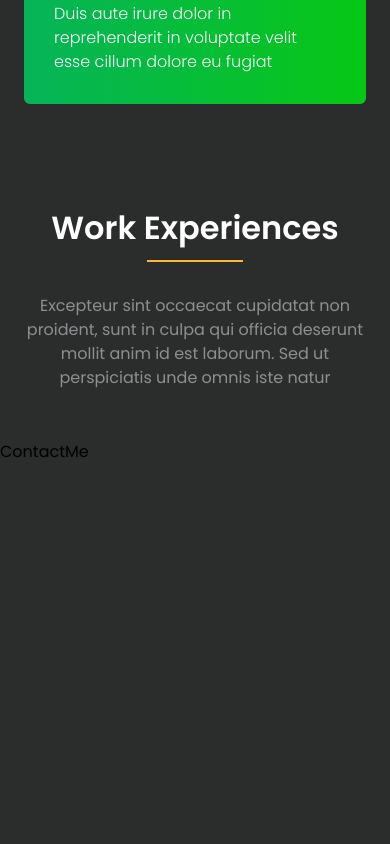
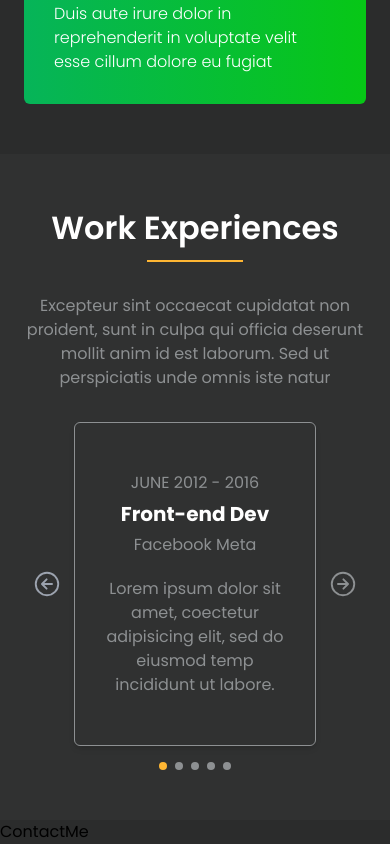
Before and after one commit to JethroMuluba/jethrocode_portfolio, a React (Vite) app: page / in a window 390 px wide. Shown: the part 2226-3070 px from the top of the page. Before the commit the page ends 2690 px from the top, so only its background shows below. Built offline with nearby package versions, Linux system fonts and the light colour scheme.

Commit message:
Feat : Create Slide of Experience for Mobile Version

```diff
--- /dev/null
+++ b/src/components/ExperiencesCarousel.jsx
@@ -0,0 +1,121 @@
+    import React, { useState } from 'react';
+    import Slider from 'react-slick';
+    import data from '../data/data.json';
+    import "slick-carousel/slick/slick.css";
+    import "slick-carousel/slick/slick-theme.css";
+    import { IoArrowBackCircleOutline } from "react-icons/io5";
+    import { IoArrowForwardCircleOutline } from "react-icons/io5";
+
+        const ExperiencesCarousel = () => {
+            const experienceData = data.workExperiences[1].experiences;
+            const [currentIndex, setCurrentIndex] = useState(0);
+
+            const handlePrevClick = () => {
+            const newIndex = (currentIndex - 1 + experienceData.length) % experienceData.length;
+            setCurrentIndex(newIndex);
+            };
+
+            const handleNextClick = () => {
+            const newIndex = (currentIndex + 1) % experienceData.length;
+            setCurrentIndex(newIndex);
+            };
+
+            return (
+            <div className=" w-full px-4 sm:px-[30px] md:px-[50px] lg:px-[150px]">
+                <div className="flex items-center justify-between px-4">
+                    <button className="text-gray-400 active:text-[#FEB633] mr-3" onClick={handlePrevClick}>
+                        <IoArrowBackCircleOutline size={30} />
+                    </button>
+
+                    <div className="flex flex-wrap justify-center gap-4 w-full">
+                        {experienceData.map((experience, index) => (
+                        <div
+                            key={index}
+                            className={`  border border-[#8D9092] text-white px-6 py-12 rounded-md shadow-md w-full md:w-1/3 transition-transform transform ${
+                            (index >= currentIndex && index < currentIndex + 1) ||
+                            (window.innerWidth >= 768 && index >= currentIndex && index < currentIndex + 3)
+                                ? 'scale-100'
+                                : 'scale-0'
+                            }`}
+                            style={{
+                            display:
+                            (index >= currentIndex && index < currentIndex + 1) ||
+                            (window.innerWidth >= 768 && index >= currentIndex && index < currentIndex + 3)
+                                ? 'block'
+                                : 'none'
+                            }}
+                        >
+                            <div className='flex flex-col gap-[20px]'>
+                                <div className='flex flex-col gap-[5px]'>
+                                    <p className="text-[#8D9092]">{experience.workDate}</p>
+                                    <h3 className="text-xl font-bold">{experience.poste}</h3>
+                                    <p className="text-[#8D9092]">{experience.entreprise}</p>
+                                </div>
+
+                                <p className="text-[#8D9092]">{experience.description}</p>
+                            </div>
+
+                        </div>
+                        ))}
+                    </div>
+
+                    <button className="text-[#8D9092] active:text-[#FEB633] ml-3" onClick={handleNextClick}>
+                        <IoArrowForwardCircleOutline size={30} />
+                    </button>
+                </div>
+                <div className="flex justify-center mt-4">
+                {experienceData.map((_, index) => (
+                    <span
+                    key={index}
+                    className={`mx-1 h-2 w-2 rounded-full ${index === currentIndex ? 'bg-[#FEB633]' : 'bg-[#8D9092]'}`}
+                    ></span>
+                ))}
+                </div>
+            </div>
+            );
+        };
+
+        export default ExperiencesCarousel;
+
+
+    // <div className="container">
+    // <Slider {...settings}>
+    //     {experienceData.map((experience, index) => (
+    //     <div key={index} className="p-4">
+    //         <div className=" text-white p-6 rounded-md border border-[#8D9092] shadow-md">
+    //         <p className="text-[#8D9092]">{experience.workDate}</p>
+    //         <h3 className="text-xl font-bold">{experience.poste}</h3>
+    //         <p className="text-[#8D9092]">{experience.entreprise}</p>
+    //         <p className="text-[#8D9092]">{experience.description}</p>
+    //         </div>
+    //     </div>
+    //     ))}
+    // </Slider>
+    // </div>
+
+
+    // const settings = {
+    //     dots: true,
+    //     infinite: true,
+    //     speed: 500,
+    //     slidesToShow: 3,
+    //     slidesToScroll: 1,
+    //     responsive: [
+    //     {
+    //         breakpoint: 20,
+    //         settings: {
+    //         slidesToShow: 1,
+    //         slidesToScroll: 1,
+    //         infinite: true,
+    //         dots: true
+    //         }
+    //     },
+    //     {
+    //         breakpoint: 600,
+    //         settings: {
+    //         slidesToShow: 1,
+    //         slidesToScroll: 1
+    //         }
+    //     }
+    //     ]
+    // };
--- a/src/components/ScrollTopButton.jsx
+++ b/src/components/ScrollTopButton.jsx
@@ -30,11 +30,12 @@ import { MdKeyboardDoubleArrowUp } from "react-icons/md";
     }, []);
 
     return (
-        <div className="fixed bottom-4 right-4 z-50">
+        <div className="fixed bottom-4 right-4 z-50 ">
         {isVisible && (
             <button
             onClick={scrollToTop}
-            className="bg-[#FEB633] hover:bg-[#303131] text-white p-2 rounded-full shadow-md transition duration-300"
+
+            className="bg-[#FEB633] hover:bg-[#303131] text-white p-2 rounded-full shadow-md transition duration-300 animate-bounce"
             >
             <MdKeyboardDoubleArrowUp size={24} />
             </button>
--- a/src/components/WorkExperiences.jsx
+++ b/src/components/WorkExperiences.jsx
@@ -1,16 +1,19 @@
 import React from 'react';
 import data from '../data/data.json';
+import ExperiencesCarousel from './ExperiencesCarousel';
 function WorkExperiences() {
 
     const underTitle = data.workExperiences[0].underTitle;
   return (
-    <section id="experiences" className=' w-full flex flex-col gap-8 items-center text-center py-[50px]'>
+    <section id="experiences" className=' w-full bg-[#303131] flex flex-col gap-8 items-center text-center py-[50px]'>
         <div className=' flex flex-col gap-2 items-center md:w2/4   '>
             <h3 className=' font-semibold text-white text-[32px] md:text-[42px] md:text-center' >Work Experiences</h3>
             <span className=' w-[96px] border-b-2 border-[#FEB633]'></span>
         </div>
 
         <p className='text-[#8D9092]  px-6 md:px-[300px]  md:p-0 '> {underTitle} </p>
+
+        <ExperiencesCarousel/>
 
 
 
--- a/src/data/data.json
+++ b/src/data/data.json
@@ -91,7 +91,8 @@
             {
                 "id" : 0,
                 "workDate" : "JUNE 2012 - 2016",
-                "poste" : "Facebook Meta",
+                "poste" : "Front-end Dev",
+                "entreprise" : "Facebook Meta",
                 "description" : "Lorem ipsum dolor sit amet, coectetur adipisicing elit, sed do eiusmod temp incididunt ut labore."
             },
 
@@ -117,6 +118,14 @@
                 "poste" : "UI/UX Designer",
                 "entreprise" : "Adobe Inc",
                 "description" : "Lorem ipsum dolor sit amet, coectetur adipisicing elit, sed do eiusmod temp incididunt ut labore."
+            },
+
+            {
+                "id" : 5,
+                "workDate" : "JUNE 2012 - 2016",
+                "poste" : "WordPress Dev",
+                "entreprise" : "Polytech Services",
+                "description" : "Lorem ipsum dolor sit amet, coectetur adipisicing elit, sed do eiusmod temp incididunt ut labore."
             }
         ]
     }
--- a/tailwind.config.js
+++ b/tailwind.config.js
@@ -14,6 +14,10 @@ export default {
       backgroundImage: {
         'about-motif': "url('https://res.cloudinary.com/dr8ofciki/image/upload/v1709840663/Mon-Portfolio-Data/design-about.png')",
         'footer-texture': "url('/img/footer-texture.png')",
+      },
+
+      animation: {
+        'animate-bounce': 'bounce 7s infinite',
       }
     },
   },
```
